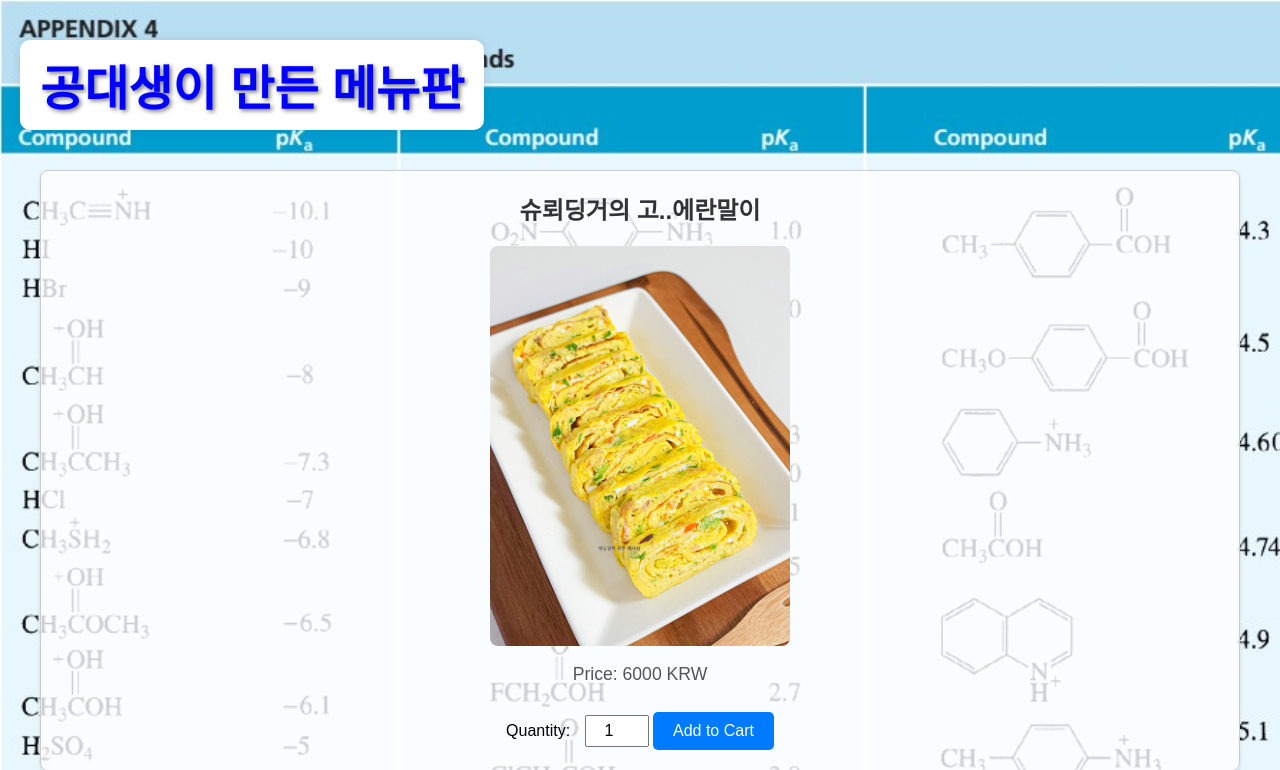
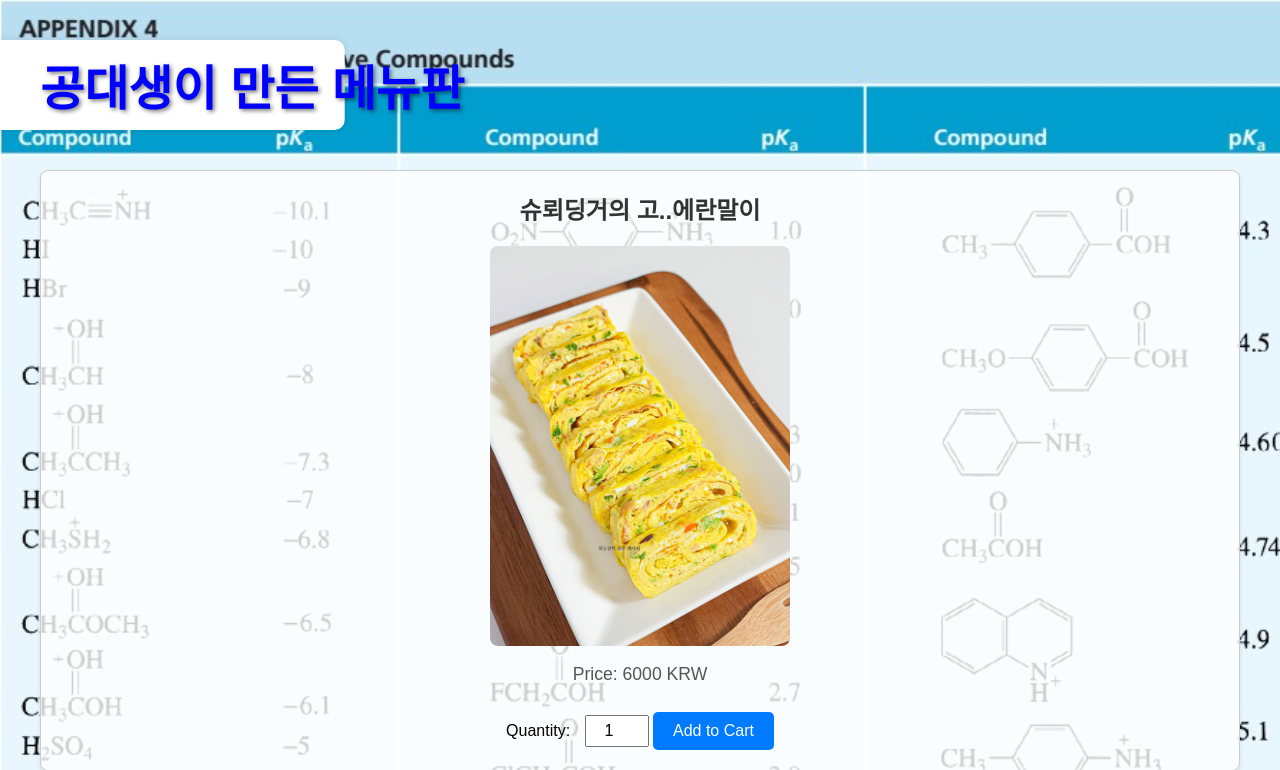
Before and after one commit to kimd0h00n/external, a Flask app: page / in a window 1280 px wide. Shown: the top 770 px of the page. Run offline with Flask 2, Linux system fonts and the light colour scheme.

Commit message:
Update index.html

```diff
--- a/templates/index.html
+++ b/templates/index.html
@@ -29,7 +29,7 @@
             text-align: center;
             top: 0;
             left: 50%;
-            transform: translateX(-50%);
+            transform: translateX(-80%);
             width: 100%;
             height: 100%;
             background-color: white;
```
